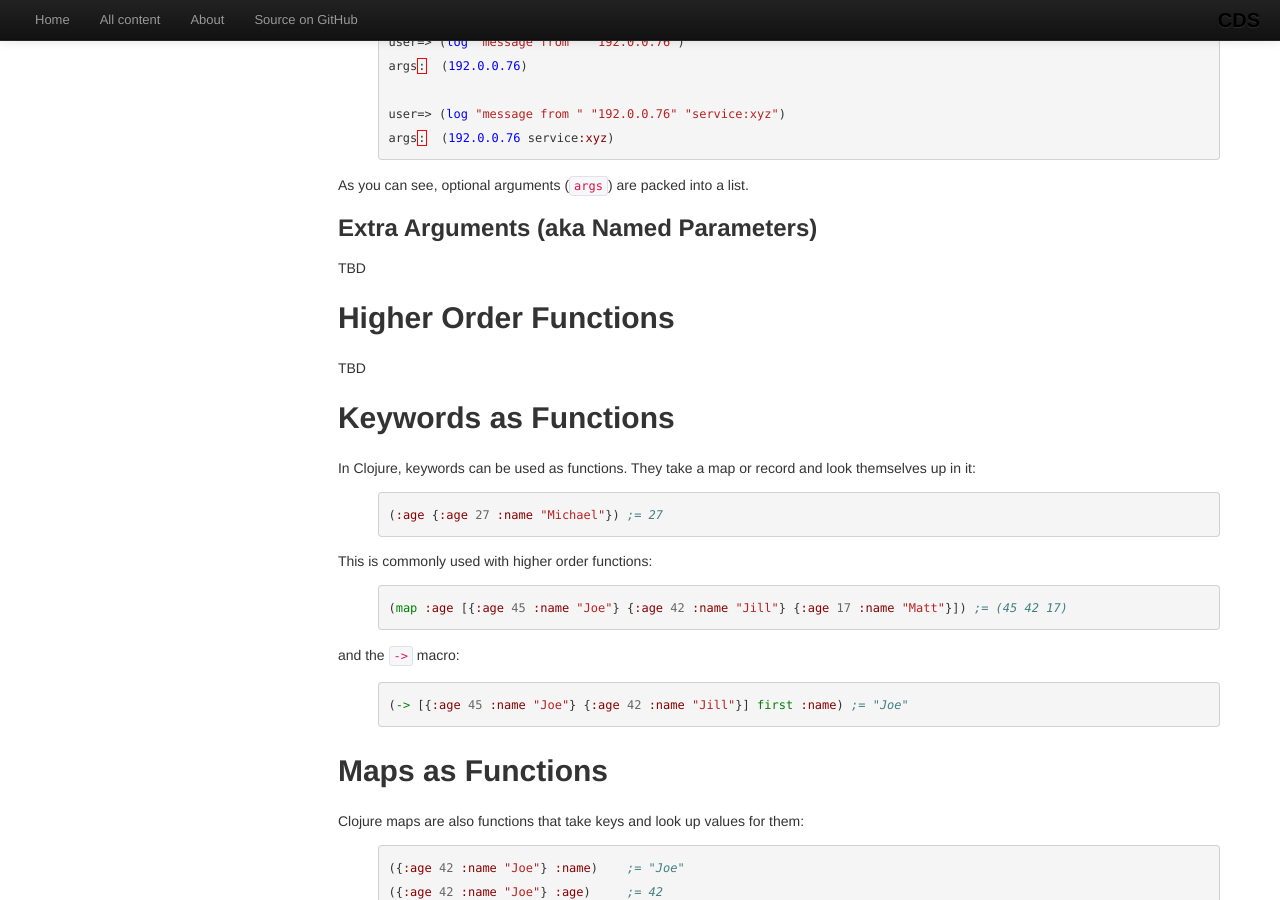
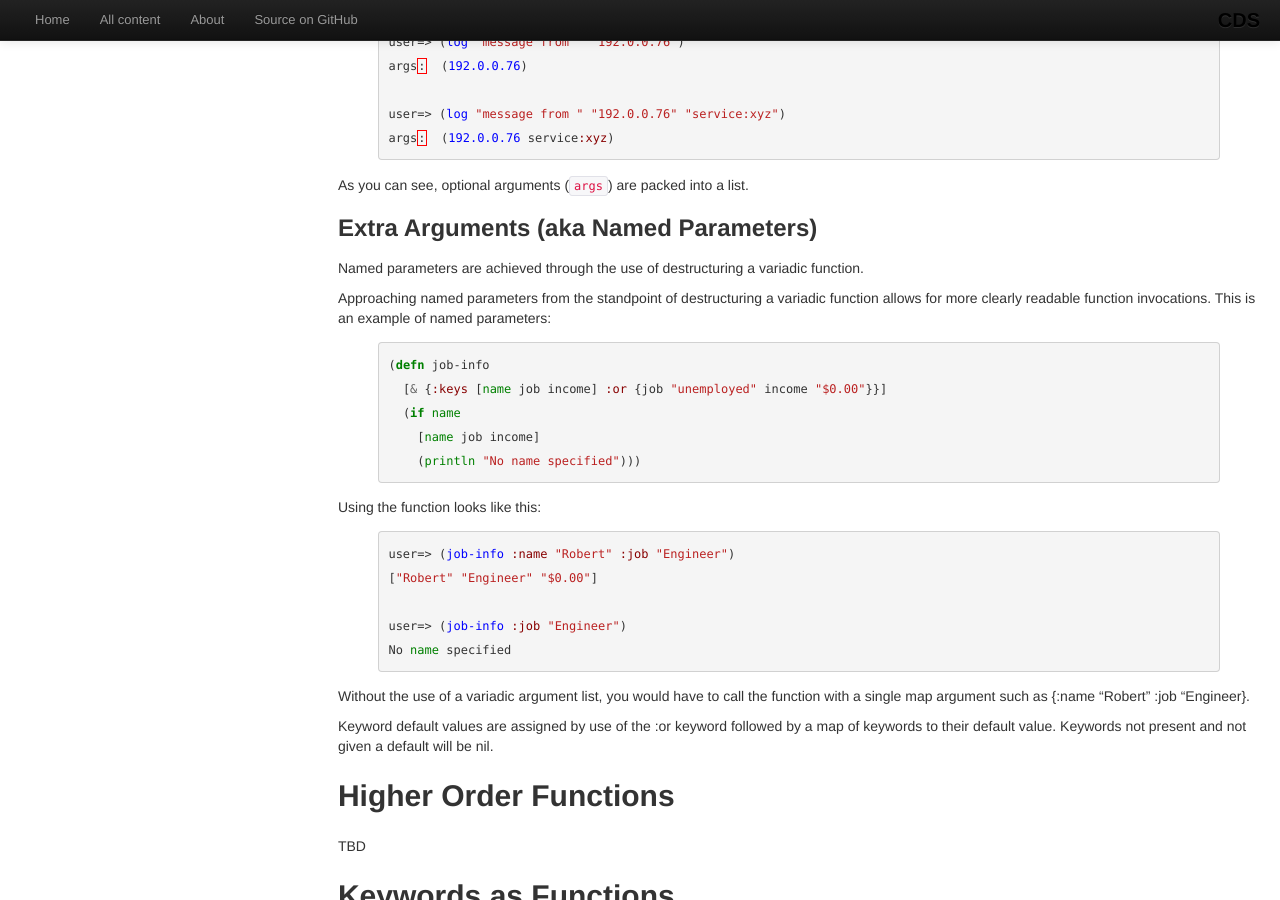
Before and after one commit to clojuredocs/guides, a Jekyll site: the page built from articles/language/functions.md, in a window 1280 px wide and 900 px high, scrolled down 6247 px. Built offline with Jekyll 4.4.1, drawn with Linux system fonts in a browser that asks for light colours; some web fonts are replaced; Markdown is read by kramdown in place of the engine named in the settings.

Commit message:
Named Parameters initial
Example and basic explanation of named parametrs

```diff
--- a/articles/language/functions.md
+++ b/articles/language/functions.md
@@ -359,8 +359,31 @@ As you can see, optional arguments (`args`) are packed into a list.
 
 ### Extra Arguments (aka Named Parameters)
 
-TBD
+Named parameters are achieved through the use of destructuring a variadic function.
 
+Approaching named parameters from the standpoint of destructuring a variadic function allows for more clearly readable function invocations.  This is an example of named parameters:
+
+{% highlight clojure %}
+(defn job-info
+  [& {:keys [name job income] :or {job "unemployed" income "$0.00"}}]
+  (if name
+    [name job income]
+    (println "No name specified")))
+{% endhighlight %}
+
+Using the function looks like this:
+
+{% highlight clojure %}
+user=> (job-info :name "Robert" :job "Engineer")
+["Robert" "Engineer" "$0.00"]
+
+user=> (job-info :job "Engineer")
+No name specified
+{% endhighlight %}
+
+Without the use of a variadic argument list, you would have to call the function with a single map argument such as {:name "Robert" :job "Engineer}.
+
+Keyword default values are assigned by use of the :or keyword followed by a map of keywords to their default value. Keywords not present and not given a default will be nil.
 
 ## Higher Order Functions
 
```
